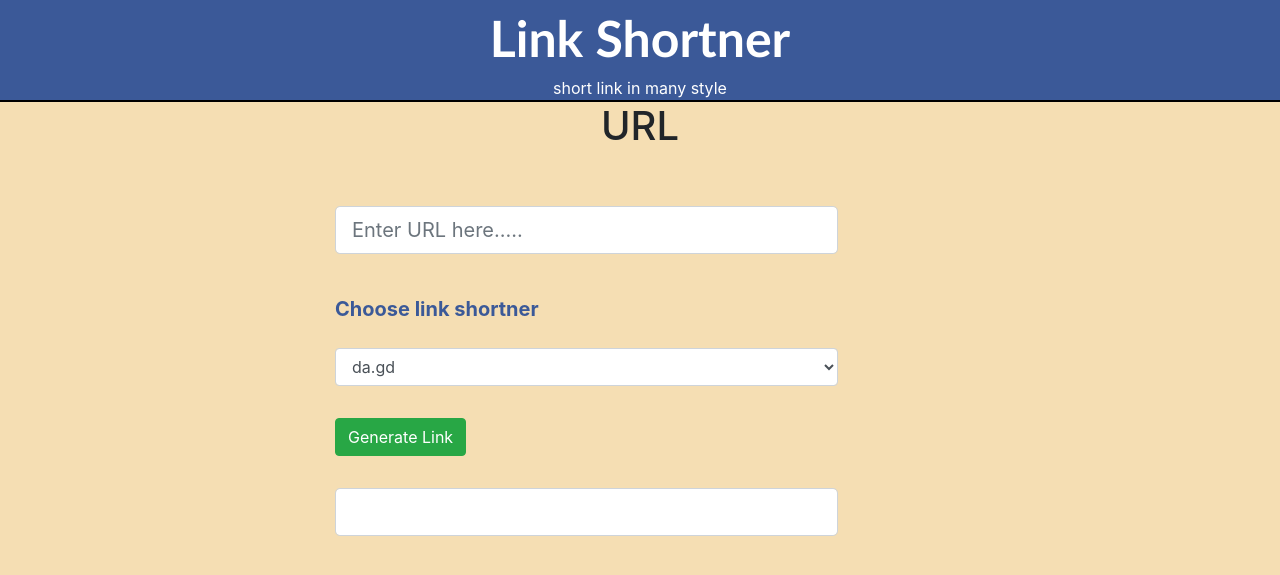
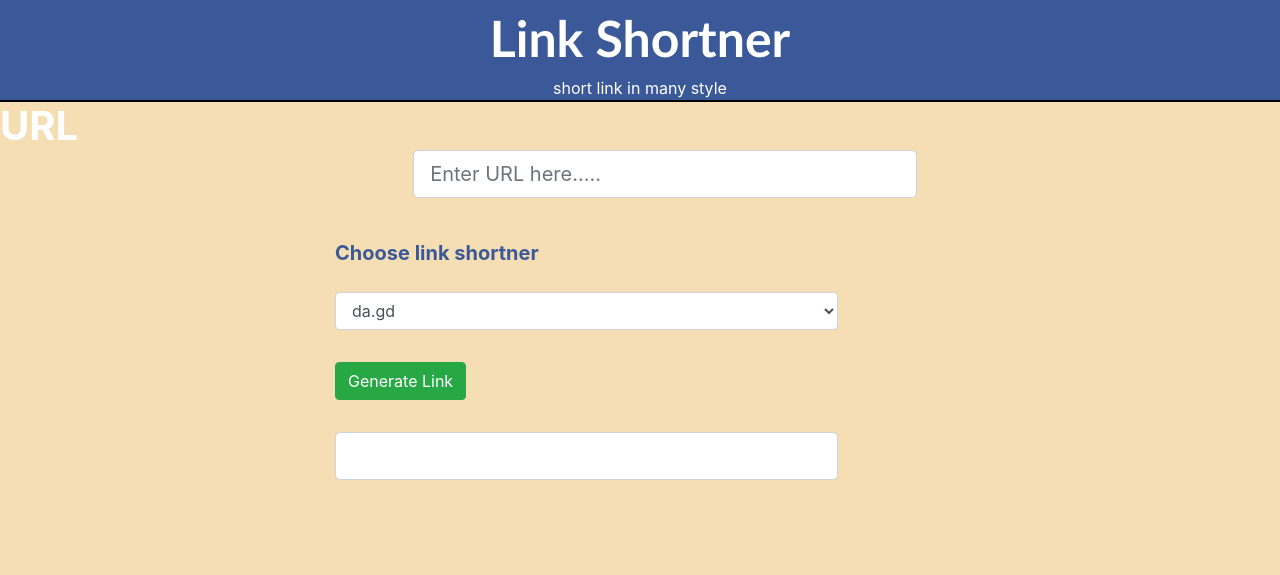
Before and after one commit to Shani0045/link_shortner, a Flask app: page / in a window 1280 px wide. Shown: the top 575 px of the page. Run offline with Flask 2, Linux system fonts and the light colour scheme; some libraries are stand-ins or nearby versions.

Commit message:
Update index.html

```diff
--- a/templates/index.html
+++ b/templates/index.html
@@ -30,9 +30,11 @@
 			<div class="col text-center" style="color:white;">short link in many style</div>
 		</div>
 
-		<center><h1>URL</h1></center>
 
 				<div class="row">
+
+                                   <center><h1 style="color:white;font-weight:bold;">URL</h1></center>
+
 					<div class="col-md-5 offset-md-3  mt-5">
 						<div class="form-group">
 							<input type="text" name="a" class="form-control form-control-lg" placeholder="Enter URL here.....">
```
